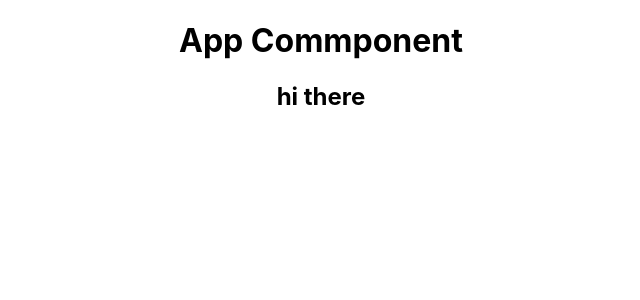
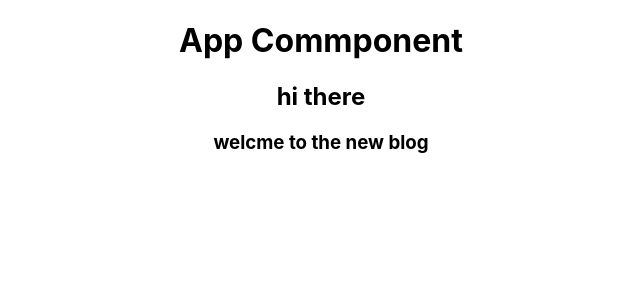
Before and after one commit to terefet/my-frst-reactrepo, a React (Create React App) app: page / in a window 1280 px wide. Shown: the top 300 px of the page, without its empty margins (319-959 px from the left). Built offline with nearby package versions, Linux system fonts and the light colour scheme.

Commit message:
dynamic value in template

```diff
--- a/src/App.js
+++ b/src/App.js
@@ -2,11 +2,13 @@ import logo from './logo.svg';
 import './App.css';
 
 function App() {
+  const title = "welcme to the new blog"
   return (
     <div className="App">
       <div className="content">
         <h1>App Commponent</h1>
         <h2>hi there</h2>
+        <h3>{title}</h3>
       </div>
     </div>
   );
```
